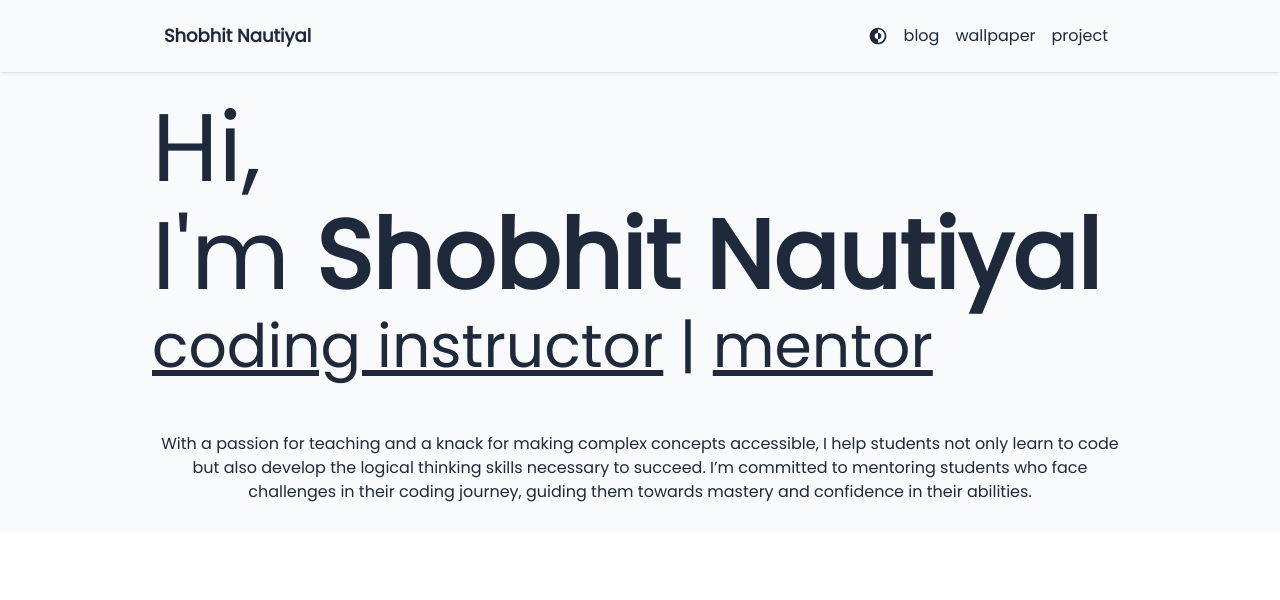
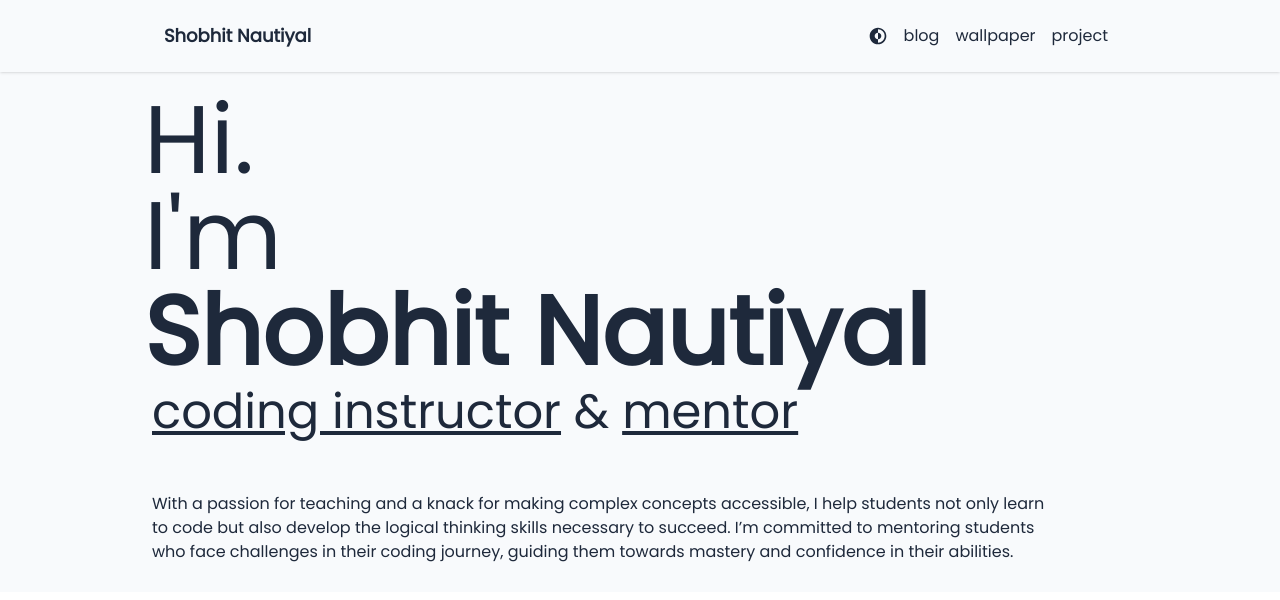
Before and after one commit to shobhit1812/portfolio_v4, a React (Create React App) app: page / in a window 1280 px wide. Shown: the top 600 px of the page. Built offline with nearby package versions, Linux system fonts and the light colour scheme.

Commit message:
ham fixed

```diff
--- a/src/App.js
+++ b/src/App.js
@@ -9,18 +9,28 @@ import { createBrowserRouter, Outlet } from "react-router-dom";
 
 const App = () => {
   const [isDark, setIsDark] = useState(false);
+  const [showMenu, setShowMenu] = useState(false);
 
   const toggleTheme = () => {
     setIsDark((prevState) => !prevState);
   };
+
+  const toggleMenu = () => {
+    setShowMenu((prevState) => !prevState);
+  };
+
   return (
     <div
       className={`scroll-smooth ${
         isDark ? "bg-slate-800 text-slate-50" : "bg-slate-50 text-slate-800"
       }`}
     >
-      <Header value={toggleTheme} />
-      <Outlet />
+      <Header
+        toggleTheme={toggleTheme}
+        toggleMenu={toggleMenu}
+        showMenu={showMenu}
+      />
+      {!showMenu && <Outlet />}
     </div>
   );
 };
--- a/src/components/About.js
+++ b/src/components/About.js
@@ -4,27 +4,33 @@ const About = () => {
     <>
       <div className="p-5 font-poppins flex justify-between items-center mx-auto max-w-screen-xl px-6 md:px-16 lg:px-36">
         <div>
-          <h1 className="m-1 p-1 text-8xl">Hi,</h1>
-          <h1 className="m-1 p-1 text-8xl">
-            I'm{" "}
+          <h1 className="text-8xl lg:text-8xl">Hi.</h1>
+          <h1>
+            <span className="text-8xl lg:text-8xl">I'm</span>{" "}
+          </h1>
+          <h1>
+            <span className="text-8xl lg:text-8xl">
               {name.split("").map((char, index) => (
                 <span
                   key={index}
                   className={`font-extrabold inline-block opacity-0 animate-typewriter`}
                   style={{ animationDelay: `${index * 0.1}s` }}
                 >
+                  <span className="text-7xl lg:text-8xl">
                     {char === " " ? "\u00A0" : char}
                   </span>
+                </span>
               ))}
+            </span>
           </h1>
-          <h1 className="m-1 p-1 text-6xl">
-            <span className="underline">coding instructor</span> |{" "}
+          <h1 className="m-1 p-1 text-5xl">
+            <span className="underline">coding instructor</span> &{" "}
             <span className="underline">mentor</span>
           </h1>
         </div>
       </div>
       <div className="p-5 font-poppins flex justify-between items-center mx-auto max-w-screen-xl px-6 md:px-16 lg:px-36">
-        <p className="m-1 p-1 text-base text-center">
+        <p className="m-1 p-1 text-base text-balance">
           With a passion for teaching and a knack for making complex concepts
           accessible, I help students not only learn to code but also develop
           the logical thinking skills necessary to succeed. I’m committed to
--- a/src/components/Header.js
+++ b/src/components/Header.js
@@ -1,39 +1,39 @@
-import { useState } from "react";
 import { CgDarkMode } from "react-icons/cg";
 import { CgMenuMotion } from "react-icons/cg";
 import { Link } from "react-router-dom";
 
-const Header = ({ value }) => {
-  const [isMenuOpen, setIsMenuOpen] = useState(false);
-
+const Header = ({ toggleTheme, toggleMenu, showMenu }) => {
   return (
     <header className="shadow p-5 font-poppins">
       <div className="flex justify-between items-center mx-auto max-w-screen-xl px-6 md:px-16 lg:px-36">
-        <Link href="/" className="font-extrabold text-lg">
+        <Link to="/" className="font-extrabold text-lg">
           Shobhit Nautiyal
         </Link>
-        <button
-          className="text-lg md:hidden"
-          onClick={() => setIsMenuOpen(!isMenuOpen)}
-        >
+        <button className="text-lg md:hidden" onClick={toggleMenu}>
           <CgMenuMotion />
         </button>
         <ul
           className={`flex-col md:flex-row md:flex md:items-center transition-all duration-300 ease-in-out ${
-            isMenuOpen ? "flex" : "hidden"
+            showMenu ? "flex" : "hidden"
           } absolute top-16 left-0 right-0 bg-white md:bg-transparent p-5 md:p-0 md:relative md:top-0 md:left-0 md:right-auto md:w-auto md:h-auto w-full h-screen items-center justify-center`}
         >
-          <button className="px-2 py-1 text-xl" onClick={value}>
+          <button className="px-2 py-1 text-xl" onClick={toggleTheme}>
             <CgDarkMode />
           </button>
           <li className="px-2 py-1 font-medium transition duration-300 ease-in-out hover:underline">
-            <Link to="/blog">blog</Link>
+            <Link to="/blog" onClick={toggleMenu}>
+              blog
+            </Link>
           </li>
           <li className="px-2 py-1 font-medium transition duration-300 ease-in-out hover:underline">
-            <Link to="/wallpaper">wallpaper</Link>
+            <Link to="/wallpaper" onClick={toggleMenu}>
+              wallpaper
+            </Link>
           </li>
           <li className="px-2 py-1 font-medium transition duration-300 ease-in-out hover:underline">
-            <Link to="/project">project</Link>
+            <Link to="/project" onClick={toggleMenu}>
+              project
+            </Link>
           </li>
         </ul>
       </div>
```
Lines whose indentation alone changed are shown as unchanged.
